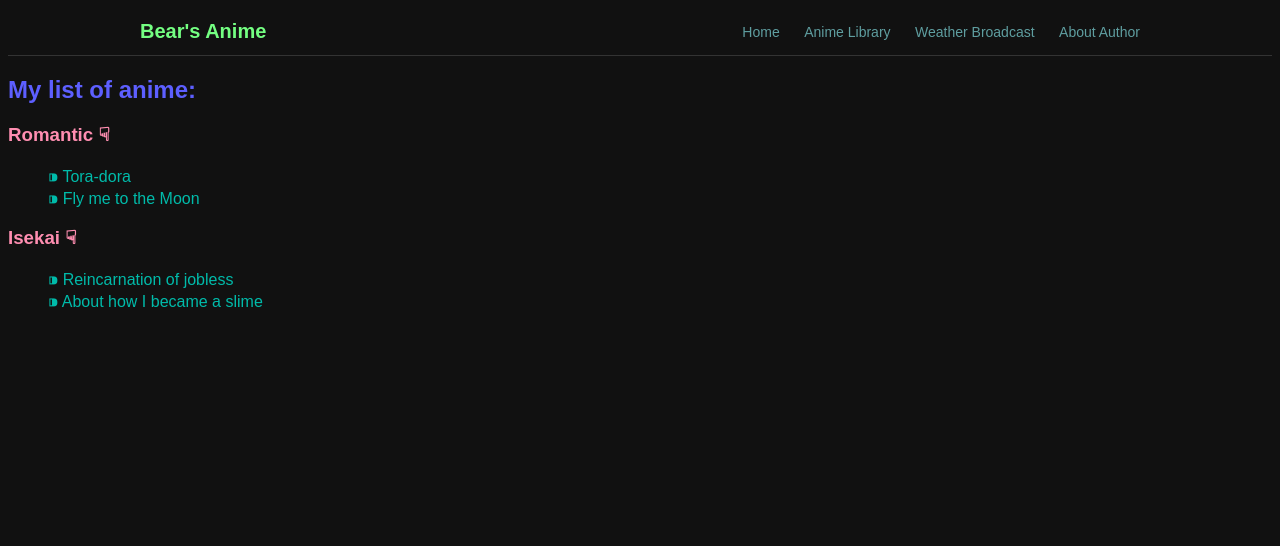
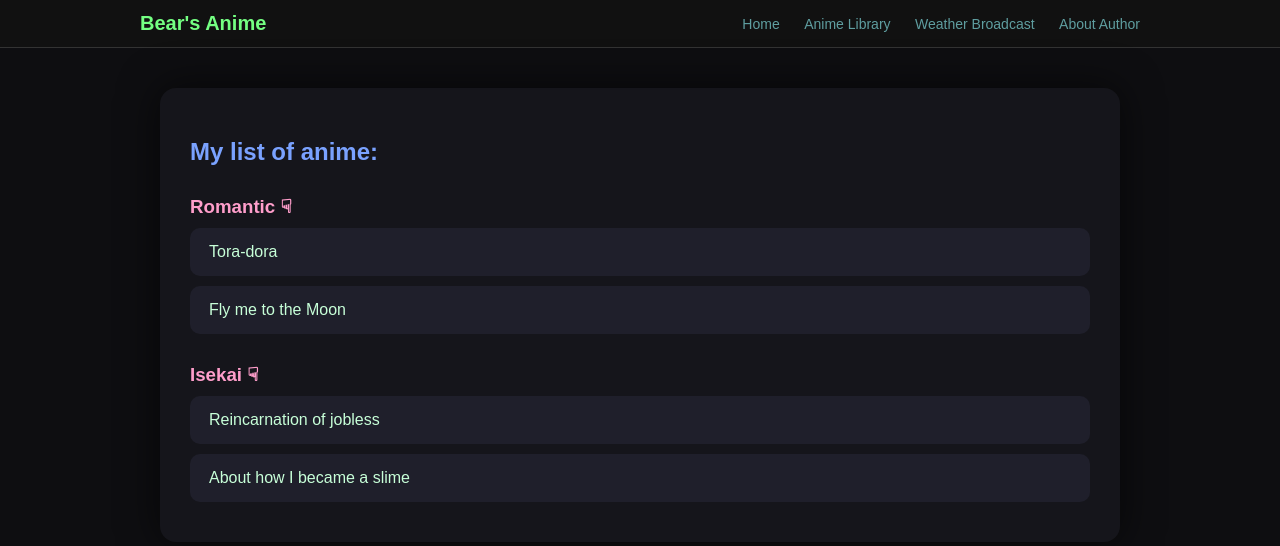
Before and after one commit to MrQwerty13/myWebPage, a Flask app: page /anime in a window 1280 px wide. Shown: the top 546 px of the page. Run offline with Flask 3, Linux system fonts and the light colour scheme.

Commit message:
Redesign anime library UI and improve styles
Refactored styleAnime.css for a cleaner, modern look with improved layout, colors, and interactive anime card buttons. Updated anime.html to use new CSS classes, added navigation bar markup, and made anime titles clickable with styled links.

```diff
--- a/static/styleAnime.css
+++ b/static/styleAnime.css
@@ -1,7 +1,9 @@
 body {
   font-family: "American Typewriter", sans-serif;
-    text-align: center;
-    background: #111;
+  background: #0e0e11;
+  color: #ddd;
+  margin: 0;
+}
 .top-nav {
         background: #111;
         border-bottom: 1px solid #333;
@@ -32,24 +34,62 @@ body {
         display: block;
         margin: 0 auto;
 }
-    h1 {
-      font-size: 50px;
-      text-align: center;
-      color: #74ff82;
+/* ===== LIBRARY CONTAINER ===== */
+.library {
+  max-width: 900px;
+  margin: 40px auto;
+  padding: 30px;
+  background: #15151b;
+  border-radius: 16px;
+  box-shadow: 0 0 40px rgba(0, 0, 0, 0.6);
 }
+
+/* ===== HEADINGS ===== */
 h2 {
+  color: #7aa2ff;
+  margin-bottom: 20px;
   text-align: left;
-      color: #5d5fff;
 }
+
 h3 {
+  color: #ff9ecb;
+  margin-top: 30px;
+  margin-bottom: 10px;
   text-align: left;
-        color: #ff8eb1;
 }
+
+/* ===== LIST RESET ===== */
 ul {
-        list-style-type: none;
+  list-style: none;
+  padding: 0;
+  margin: 0;
 }
-    li {
-        text-align: left;
-        color: #00BBAA;
+
+/* ===== ANIME CARD BUTTON ===== */
+.anime-card {
+  display: block;
+  padding: 14px 18px;
+  margin-bottom: 10px;
+
+  background: #1f1f2b;
+  border-radius: 10px;
+
+  color: #c7ffd8;
+  text-decoration: none;
+  font-size: 16px;
+
+  transition: all 0.25s ease;
+  border: 1px solid transparent;
 }
+
+.anime-card:hover {
+  background: #2a2a3d;
+  border-color: #7aa2ff;
+  transform: translateX(6px);
+  color: #ffffff;
 }
+
+/* ===== OPTIONAL: CLICK FEEDBACK ===== */
+.anime-card:active {
+  transform: scale(0.98);
+}
--- a/templates/anime.html
+++ b/templates/anime.html
@@ -7,6 +7,7 @@
 </head>
 
 <body>
+  <!-- ===== NAVIGATION BAR ===== -->
   <header class="top-nav">
     <div class="nav-container">
       <div class="nav-logo">
@@ -20,6 +21,8 @@
       </nav>
     </div>
   </header>
+
+  <!-- ===== MAIN LIBRARY ===== -->
   <main class="library">
     <h2>My list of anime:</h2>
     <section class="anime">
@@ -27,7 +30,11 @@
         <h3>{{ genre }} ☟</h3>
         <ul>
           {% for title in titles %}
-            <li>⁍ {{ title }}</li>
+            <li>
+              <a href="https://apple.com" target="_blank" class="anime-card">
+                {{ title }}
+              </a>
+            </li>
           {% endfor %}
         </ul>
       {% endfor %}
```
Lines whose indentation alone changed are shown as unchanged.
